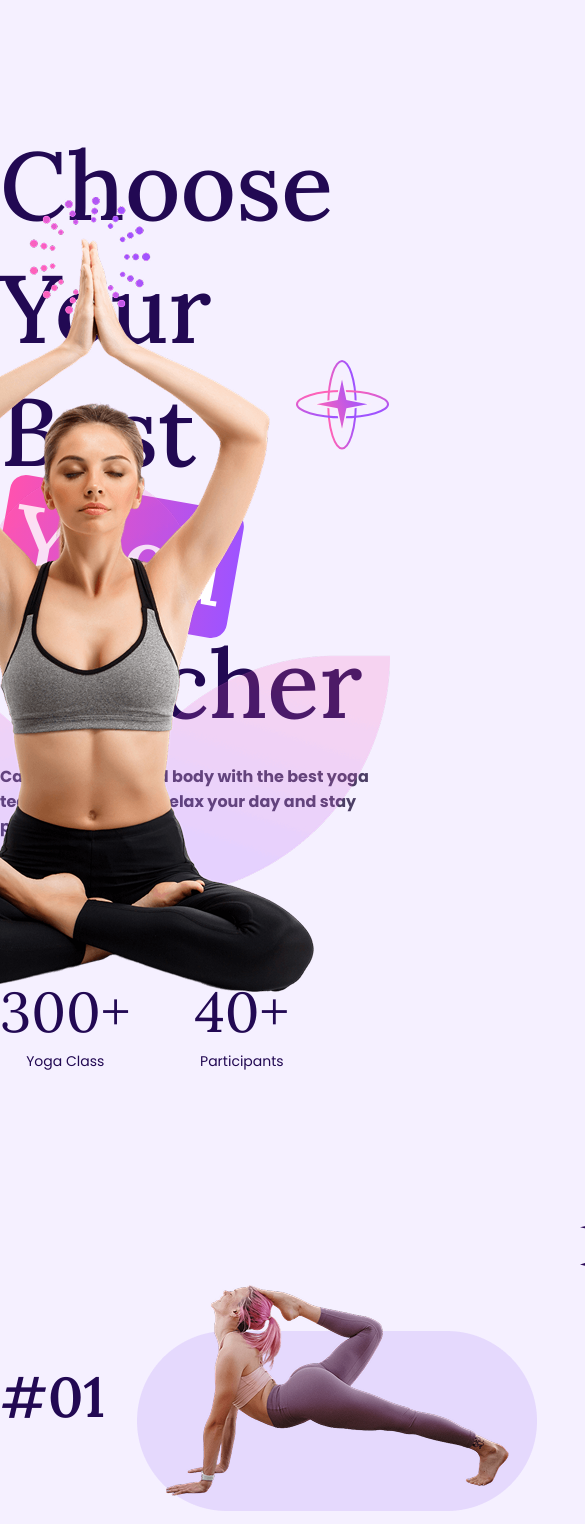
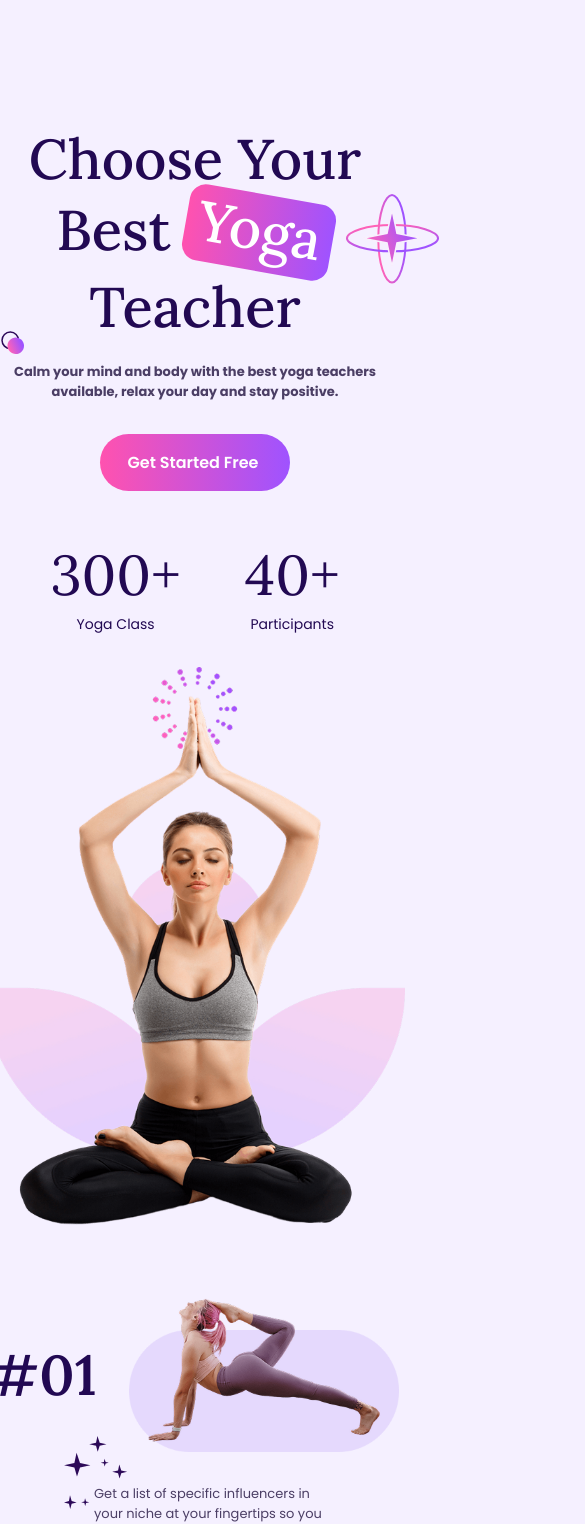
Before and after one commit to Avo444/yoga, a plain HTML site: page index.html in a window 390 px wide. Shown: the part 90-1614 px from the top of the page, 585 px wide, since content can reach past the window. Drawn offline with Linux system fonts and the light colour scheme.

Commit message:
added new

```diff
--- a/assets/scss/media.scss
+++ b/assets/scss/media.scss
@@ -0,0 +1,149 @@
+@media screen and (max-width: 1200px) {
+    .container {
+        max-width: 860px;
+    }
+    .desc {
+        font-size: 13px;
+    }
+    .title{
+        font-size: 46px;
+    }
+    main {
+        .hero {
+            .row {
+                .hero__inner {
+                    max-width: 500px;
+                    .title {
+                        font-size: 56px;
+
+                        &::after {
+                            top: 50%;
+                        }
+                    }
+
+                }
+                .yoga__img {
+                    max-width: 420px;
+                }
+            }
+        }
+        .health .container .row .img__bar {
+            height: 525px;
+        }
+
+        .influence {
+            .container {
+                .row {
+                    .desc {
+                        font-size: 13px;
+                        max-width: 247px;
+                        margin-left: 45px;
+                    }
+                    .fitnessGirl {
+                        width: 270px;
+                    }
+                }
+            }
+        }
+        .training .row .img__content {
+            max-width: 462px;
+            img {
+                max-width: 350px;
+            }
+        }
+        .instagram .images__bar img{
+            max-width: 400px;
+        }
+    }
+}
+
+@media screen and (max-width: 920px) {
+    .container {
+        max-width: 800px;
+    }
+
+
+
+    .influence .container .row .btn__content {
+        width: 100px;
+        height: 88px;
+    }
+    main .training .row .img__content {
+        img {
+            max-width: 300px;
+        }
+        .video__info {
+            top: 27px;
+        }
+        .pro__trainer {
+            bottom: 140px;
+        }
+    }
+}
+
+@media screen and (max-width: 860px) {
+     main {
+        .hero {
+            padding-bottom: 20px;
+            .row  {
+                flex-direction: column;
+                .hero__inner {
+                    max-width: 500px;
+                    text-align: center;
+                    .title {
+                        &::after {
+                            top: 70px;
+                            right: -50px;
+                        }
+                        &::before {
+                            left: 0;
+                        }
+                    }
+                    .stats {
+                        justify-content: center;
+                    }
+                }
+                .yoga__img {
+                    position: static;
+                    margin-top: 32px;
+                }
+            }
+        }
+        .influence {
+            margin-top: 48px;
+            .container {
+                .row {
+                    display: flex;
+                    align-items: center;
+                    flex-direction: column;
+                    gap: 32px;
+                    .btn__content {
+                        margin-left: 0;
+                    }
+                }
+            }
+        }
+        .health {
+            .container {
+                .row {
+                    flex-direction: column-reverse;
+                    .img__bar {
+                        width: 400px;
+                        height: 465px;
+                    }
+                    .health__content {
+                        text-align: center;
+                    }
+                }
+            }
+        }
+        .training {
+            .row {
+               flex-direction: column;
+                .training__content{
+                   text-align: center;
+                }
+            }
+        }
+    }
+}
--- a/assets/scss/style.scss
+++ b/assets/scss/style.scss
@@ -1,5 +1,5 @@
 @import url('https://fonts.googleapis.com/css2?family=Lora:ital,wght@0,400..700;1,400..700&family=Poppins:ital,wght@0,100;0,200;0,300;0,400;0,500;0,600;0,700;0,800;0,900;1,100;1,200;1,300;1,400;1,500;1,600;1,700;1,800;1,900&display=swap');
-
+@import "./media.scss";
 /* ========================= [Font's] =========================*/
 $titleFont: "Lora", serif;
 $descFont: "Poppins", sans-serif;
@@ -133,6 +133,9 @@ header {
                 }
             }
         }
+        .menu__icon {
+            display: none;
+        }
     }
 }
 main {
@@ -224,6 +227,9 @@ main {
         .row {
             display: flex;
             align-items: center;
+           .fitness__bar {
+            display: flex;
+            align-items: center;
                 .num {
                     font-family: $titleFont;
                     font-size: 56px;
@@ -232,6 +238,7 @@ main {
                 }
                 .fitnessGirl {
                     margin-left: 32px;
+                }
            }
             .desc {
                 font-size: 16px;
@@ -405,7 +412,6 @@ main {
             flex-direction: column;
             align-self: end;
             .title {
-                font-size: 64px;
                 text-align: center;
                 margin-bottom: 32px;
                 span {
--- a/index.html
+++ b/index.html
@@ -6,6 +6,7 @@
     <meta name="keywords" content="Yoga, choose yoga teacher, yoga teacher, teaching yoga">
     <title>Yoga | Choose Your Best Teacher</title>
     <link rel="stylesheet" href="assets/scss/style.css">
+    <link rel="stylesheet" href="assets/scss/media.css">
     <link rel="icon" href="assets/images/Icons/home-star.svg">
 </head>
 <body>
@@ -23,6 +24,7 @@
                     <span id="theme__dark" class="active"><img src="assets/images/Icons/darkMode.svg" alt=""></span>
                     <span id="theme__light"><img src="assets/images/Icons/IconslightMode.svg" alt=""></span>
                 </div>
+                <div class="menu__icon"><img src="assets/images/Icons/menu.svg" alt=""></div>
             </nav>
         </div>
     </header>
@@ -52,8 +54,10 @@
         <section class="influence">
             <div class="container">
                 <div class="row">
-                    <span class="num">#01</span>
-                    <img class="fitnessGirl" src="assets/images/fitnessListBox.png" alt="">
+                    <div class="fitness__bar">
+                        <span class="num">#01</span>
+                        <img class="fitnessGirl" src="assets/images/fitnessListBox.png" alt="">
+                    </div>
                     <p class="desc">Get a list of specific influencers in your niche at your fingertips so you can focus on managing your status.</p>
                     <div class="btn__content">
                         <a href="#" class="inf__btn">Next <img src="assets/images/Icons/ri_arrow-right-line-gradient.svg" alt=""></a>
```
Also changed, not shown: assets/images/Icons/menu.svg (added), assets/scss/media.css, assets/scss/style.css. Lines whose indentation alone changed are shown as unchanged.
